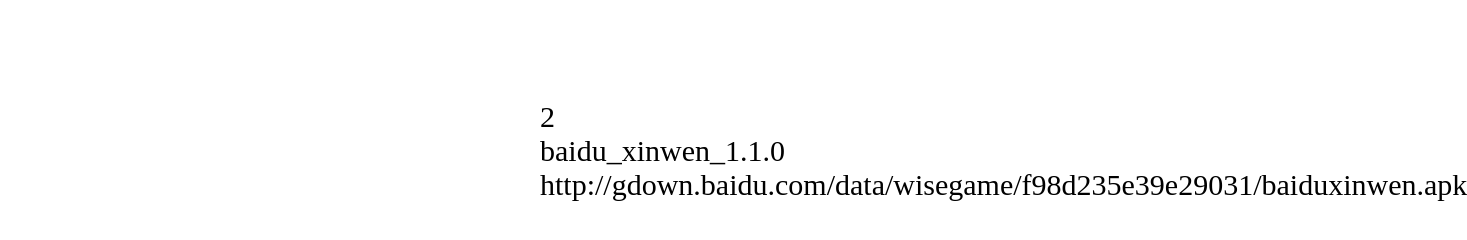
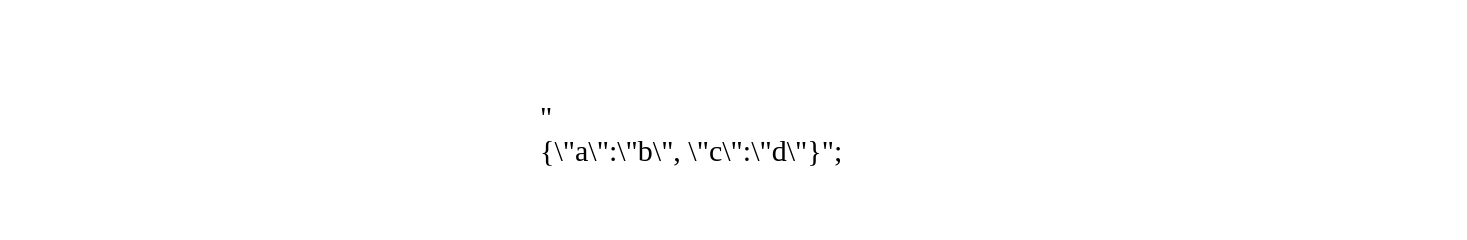
Before and after one commit to XiuliLiu/ximmerse.github.com, a plain HTML site: page index.html in a window 1280 px wide. Shown: the whole page, 1467 px wide, since content can reach past the window. Drawn offline with Linux system fonts and the light colour scheme.

Commit message:
Update index.html

```diff
--- a/index.html
+++ b/index.html
@@ -14,11 +14,7 @@
 </head>
 <body>
 <div class="theme">
- <update>
-    <version>2</version>
-    <name>baidu_xinwen_1.1.0</name>
-    <url>http://gdown.baidu.com/data/wisegame/f98d235e39e29031/baiduxinwen.apk</url>
-</update>
+ "{\"a\":\"b\", \"c\":\"d\"}";
 </div>
 
 </body>
```
